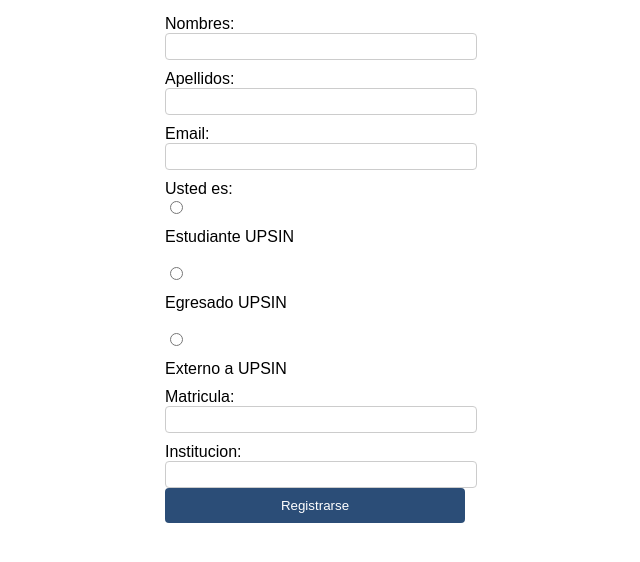
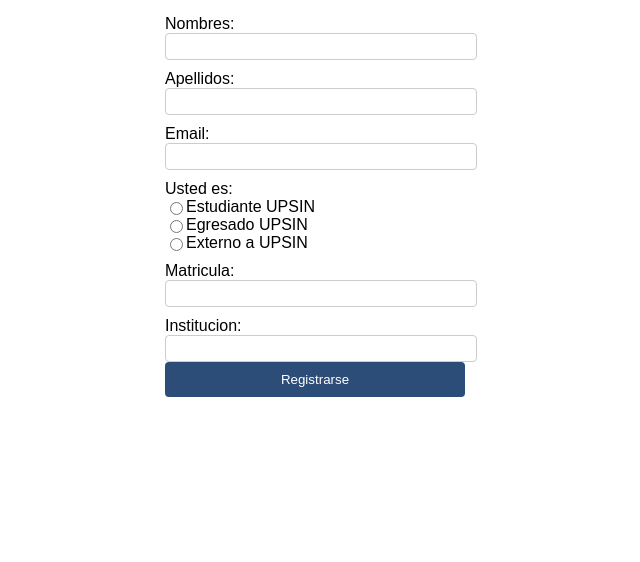
Before and after one commit to MilitaryApple35/EducacionContinua, a Django app: page /register in a window 1280 px wide. Shown: the part 133-695 px from the top of the page, without its empty margins (325-965 px from the left). Run offline with Django 4.2, Linux system fonts and the light colour scheme.

Commit message:
Cambios al html y css del registro

```diff
--- a/EC/static/css/stylesre.css
+++ b/EC/static/css/stylesre.css
@@ -81,3 +81,7 @@
   .hidden {
     display: none;
   }
+  .rdio{
+    display: flex;
+    align-items: center;
+  }
--- a/Registro/templates/register.html
+++ b/Registro/templates/register.html
@@ -28,12 +28,16 @@
         <input type="email" id="email" name="email" required>
 
         <label for="procedencia">Usted es:</label>
-        <input type="radio" id="Estudiante" name="procedencia" value="Estudiante">
-        <label for="Estudiante">Estudiante UPSIN</label><br>
-        <input type="radio" id="Egresado" name="procedencia" value="Egresado">
-        <label for="Egresado">Egresado UPSIN</label><br>
-        <input type="radio" id="Externo" name="procedencia" value="Externo">
-        <label for="Externo">Externo a UPSIN</label>
+        <div class="rdio">
+            <input type="radio" id="Estudiante" name="procedencia" value="Estudiante">Estudiante UPSIN
+        </div>
+        <div class="rdio">
+            <input type="radio" id="Egresado" name="procedencia" value="Egresado">Egresado UPSIN
+        </div>
+        <div class="rdio">
+            <input type="radio" id="Externo" name="procedencia" value="Externo">Externo a UPSIN
+        </div>
+
 
         <label for="Matricula">Matricula:</label>
         <input type="text" id="Matricula" name="Matricula" required>
```
